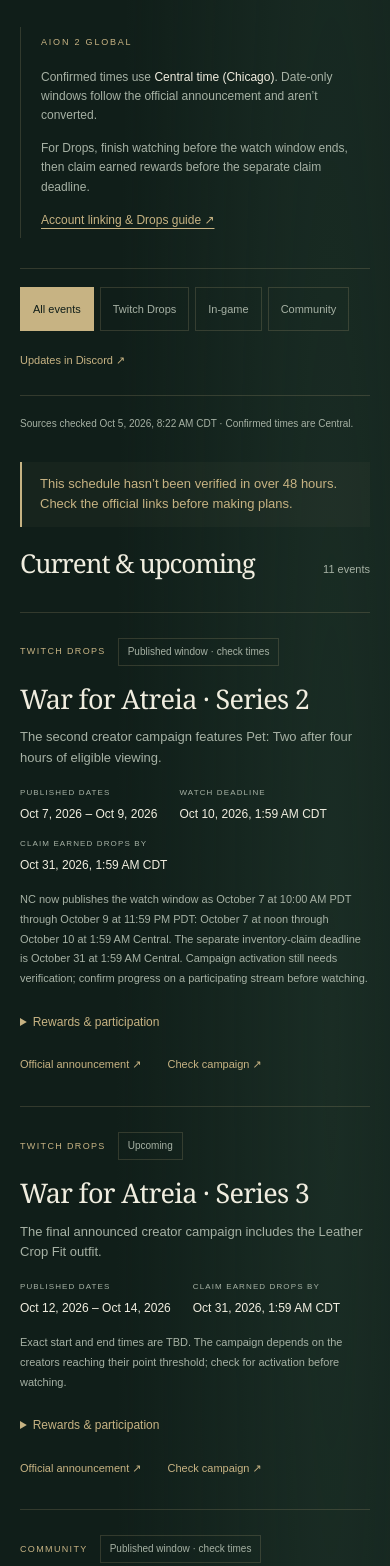
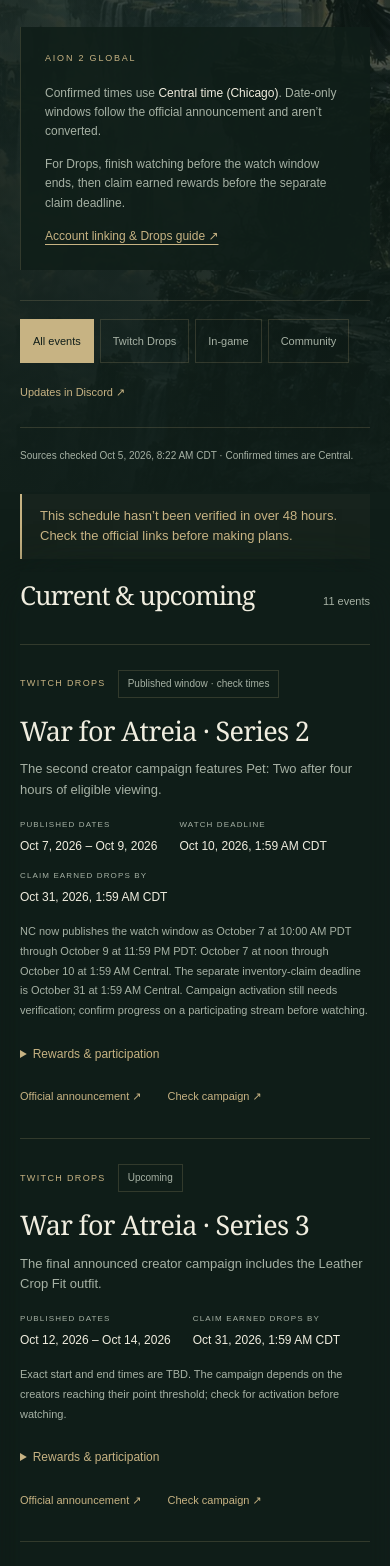
Before and after one commit to kcam01/Aion2, a plain HTML site: page events.html in a window 390 px wide. Shown: the part 352-1918 px from the top of the page. Drawn offline with Linux system fonts and the light colour scheme.

Commit message:
Add AION-inspired artwork across guild website

```diff
--- /dev/null
+++ b/background.css
@@ -0,0 +1,72 @@
+/* Original AION 2-inspired artwork, generated with ChatGPT imagegen.
+   Keep decoration in its own layer so it never intercepts a control. */
+body.aion-world {
+  --world-shade: 16, 30, 25;
+  position: relative;
+  isolation: isolate;
+  min-height: 100vh;
+  background: var(--bg);
+}
+
+.aion-world::before {
+  content: "";
+  position: fixed;
+  inset: 0;
+  z-index: -1;
+  pointer-events: none;
+  background-color: var(--bg);
+  background-image:
+    linear-gradient(180deg, rgba(var(--world-shade), .48), transparent 24%, rgba(var(--world-shade), .76)),
+    linear-gradient(90deg, rgba(var(--world-shade), .88), rgba(var(--world-shade), .65) 38%, rgba(var(--world-shade), .22) 75%, rgba(var(--world-shade), .32)),
+    url("/assets/atreia-background.webp");
+  background-position: center, center, right center;
+  background-size: cover;
+  background-repeat: no-repeat;
+}
+
+/* Long-form guild and event copy needs a stable, quiet reading surface. */
+.aion-world .members-section,
+.aion-world .events-preview-section,
+.aion-world .rules-section,
+.aion-world .schedule-section {
+  background: rgba(var(--world-shade), .78);
+  box-shadow: 28px 0 42px rgba(var(--world-shade), .55), -28px 0 42px rgba(var(--world-shade), .55);
+}
+
+.aion-world .member-card,
+.aion-world .event-preview-card {
+  background: rgba(var(--world-shade), .88);
+}
+
+.aion-world .schedule-guide {
+  padding: 24px;
+  background: rgba(var(--world-shade), .90);
+}
+
+/* Character sheets retain their own palette and personal portrait layer. */
+body.aion-world--profile {
+  --world-shade: 12, 13, 20;
+}
+
+.aion-world--profile::before {
+  opacity: .62;
+}
+
+.aion-world--profile .profile-backdrop {
+  background: linear-gradient(180deg, #10141f66, transparent);
+  mask-image: linear-gradient(#000, transparent);
+}
+
+@media (max-width: 760px) {
+  .aion-world::before {
+    background-image:
+      linear-gradient(180deg, rgba(var(--world-shade), .54), rgba(var(--world-shade), .42) 32%, rgba(var(--world-shade), .90)),
+      linear-gradient(90deg, rgba(var(--world-shade), .78), rgba(var(--world-shade), .38)),
+      url("/assets/atreia-background-mobile.webp");
+    background-position: center;
+  }
+}
+
+@media print {
+  .aion-world::before { display: none; }
+}
--- a/events.html
+++ b/events.html
@@ -16,8 +16,11 @@
   <title>Events &amp; Drops · Exalted</title>
   <link rel="stylesheet" href="/guild.css">
   <link rel="stylesheet" href="/events.css">
+  <link rel="preload" as="image" href="/assets/atreia-background.webp" media="(min-width: 761px)">
+  <link rel="preload" as="image" href="/assets/atreia-background-mobile.webp" media="(max-width: 760px)">
+  <link rel="stylesheet" href="/background.css">
 </head>
-<body>
+<body class="aion-world">
   <a class="skip-link" href="#main">Skip to content</a>
   <div class="page-shell">
     <header class="site-header">
```
Also changed, not shown: index.html (+4 -1 lines), member.html (+4 -1 lines), assets/atreia-background-mobile.webp (added), assets/atreia-background.webp (added), 4 other files.
